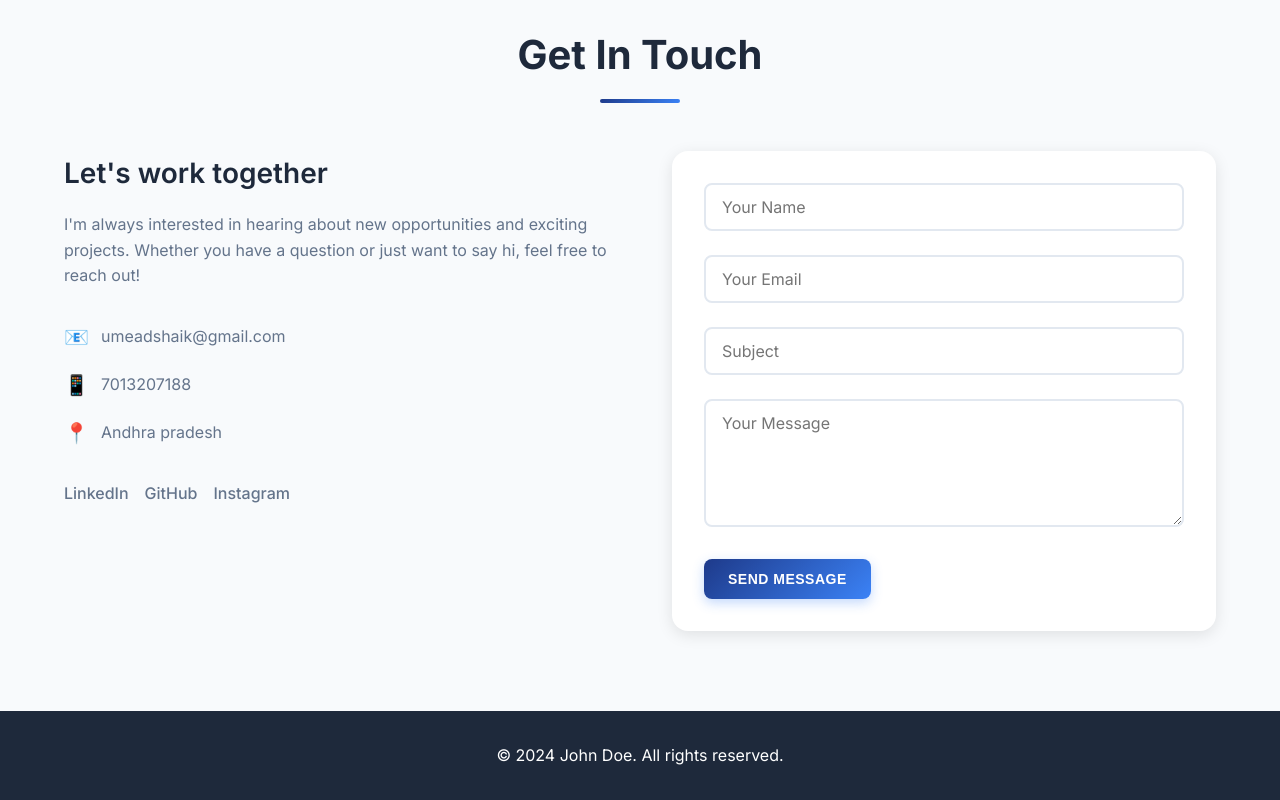
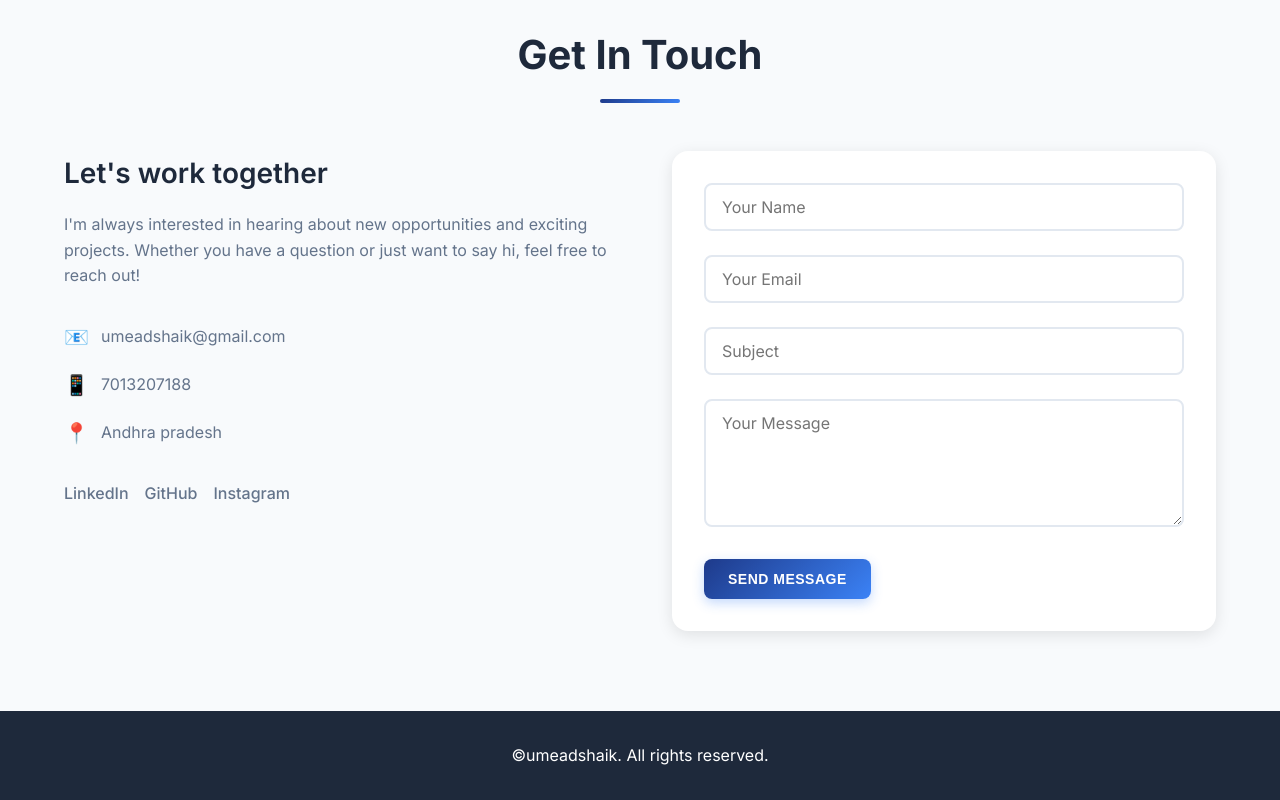
Before and after one commit to umeadshaik/portfolio, a plain HTML site: page index.html in a window 1280 px wide. Shown: the part 3909-4709 px from the top of the page. Drawn offline with Linux system fonts and the light colour scheme.

Commit message:
Update index.html

```diff
--- a/index.html
+++ b/index.html
@@ -287,7 +287,7 @@
     <!-- Footer -->
     <footer class="footer">
         <div class="container">
-            <p>&copy; 2024 John Doe. All rights reserved.</p>
+            <p>&copy;umeadshaik. All rights reserved.</p>
         </div>
     </footer>
 
```
